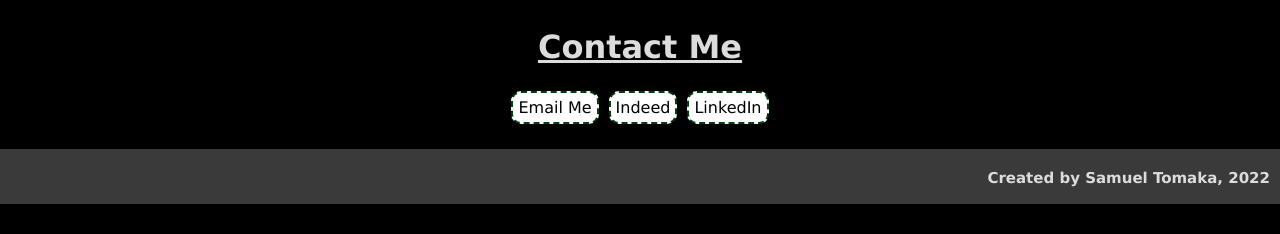
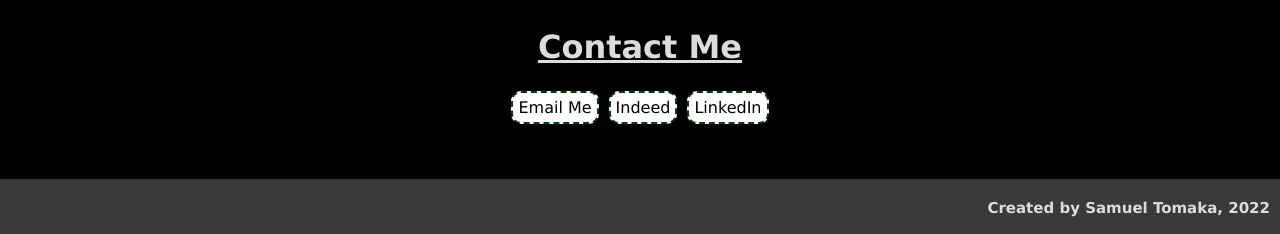
Before and after one commit to altavada/samt-portfolio, a plain HTML site: page index.html in a window 1280 px wide. Shown: the part 1681-1915 px from the top of the page. Before the commit the page ends 1885 px from the top, so only its background shows below. Drawn offline with Linux system fonts and the light colour scheme.

Commit message:
add homments in HTML and CSS, created README file

```diff
--- a/assets/css/style.css
+++ b/assets/css/style.css
@@ -59,11 +59,11 @@ a:active {
     color: var(--mutegreen);
 }
 
+/* this is the solution for the first major debug I encountered (kudos to Ryan for the assist). With the header in a position:fixed state, simply modifying the positioning of the div element wasn't possible without affecting the header. I still don't really get why it doesn't work to just push the one container down with a margin-top, but the elegant solution we found was to simply add padding to the top of its section container element */
 .firstsection {
     padding-top: 175px;
     display: flex;
 }
-/* this is the solution for the first major debug I encountered (kudos to Ryan for the assist). With the header in a position:fixed state, simply modifying the positioning of the div element wasn't possible without affecting the header. I still don't really get why it doesn't work to just push the one container down with a margin-top, but the elegant solution we found was to simply add padding to the top of its section container element */
 
 .bio {
     margin: auto;
@@ -114,6 +114,7 @@ a:active {
     background-size: cover;
 }
 
+/* These pseudo classes ensure that feature project's enlarged border doesn't move other elements on page. Similar modifications made for .boxitem elements */
 #feature:hover {
     margin-bottom: 18px;
 }
@@ -196,6 +197,7 @@ a:active {
     background-color: gray;
 }
 
+/* Simple tooltip mechanic */
 span[data-descr] {
     color: black;
     position: relative;
@@ -214,7 +216,7 @@ span[data-descr]:hover::after {
 .foot {
     position: static;
     text-align: left;
-    margin-top: 20px;
+    margin-top: 50px;
     font-size: 10px;
     padding-bottom: 35px;
 }
@@ -225,6 +227,7 @@ span[data-descr]:hover::after {
     padding-right: 30px;
 }
 
+/* Adjusts navbar to column form and repositions main body content accordingly */
 @media screen and (max-width: 877px) {
     nav {
         flex-direction: column;
```
Also changed, not shown: index.html (+3 -0 lines), 1 other file.
